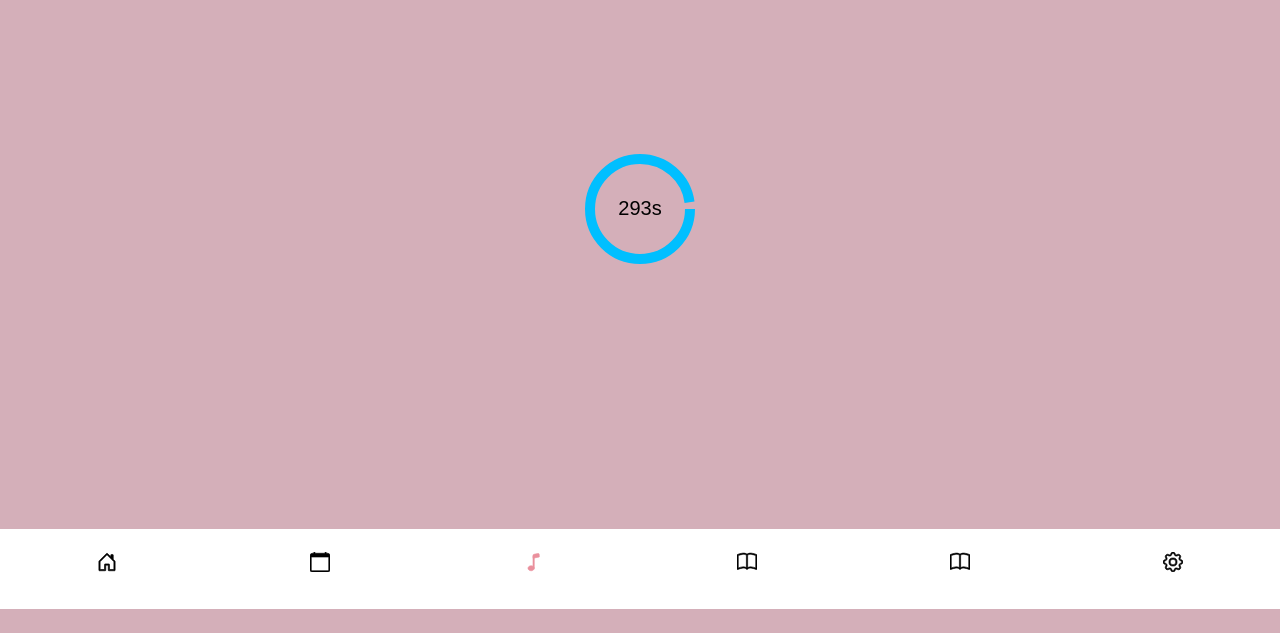
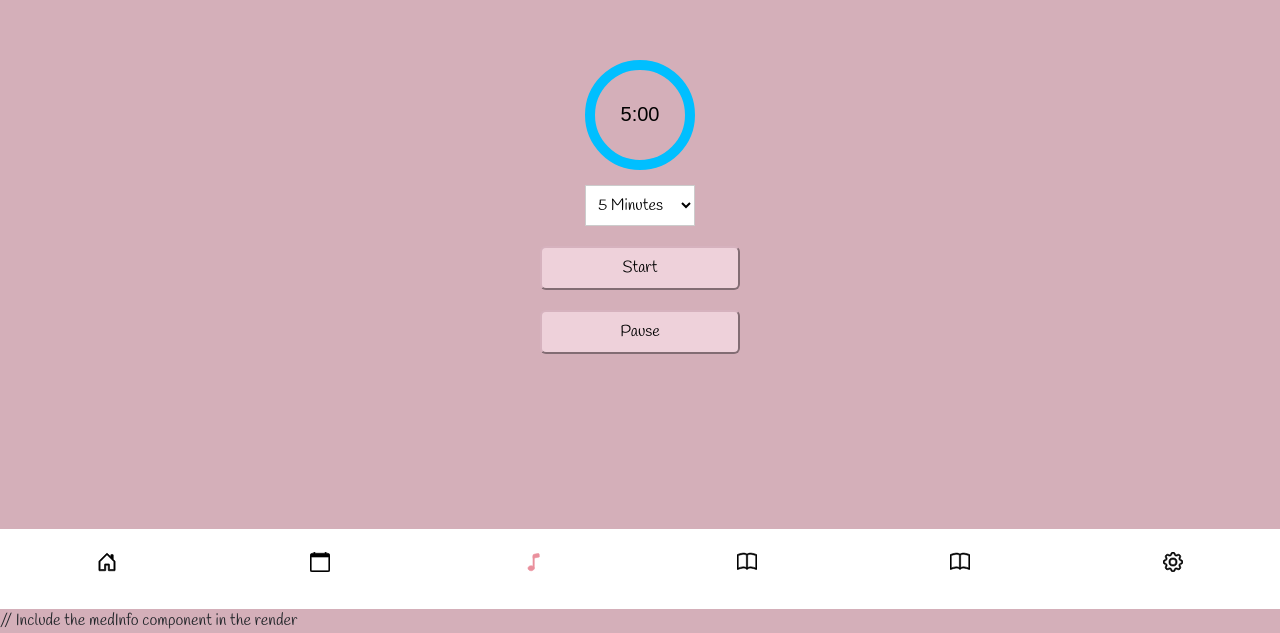
Before and after one commit to paceuniversity/team3spring2024, a React (Create React App) app in the folder moonflo/: page /meditation in a window 1280 px wide. Shown: the part 191-824 px from the top of the page. Before the commit the page ends 800 px from the top, so only its background shows below. Built offline with nearby package versions, Linux system fonts and the light colour scheme.

Commit message:
adding time selection, start and pause buttons on timer

```diff
--- a/moonflo/src/components/Timer.css
+++ b/moonflo/src/components/Timer.css
@@ -1,13 +1,42 @@
 .timer {
     display: flex;
+    flex-direction: column;
     justify-content: center;
     align-items: center;
     width: 100%;
     height: 100vh;
 }
 
+
+
+.timer div {
+    display: flex;
+    flex-direction: column;
+    align-items: center;
+}
+
+
+
+
+.timer button, .timer select {
+    margin: 10px;
+    padding: 8px 16px;
+    font-size: 16px;
+    cursor: pointer;
+}
+
+
 text {
     fill: black;
     font-size: 20px;
     font-family: Arial, sans-serif;
 }
+
+.timer select {
+    padding: 8px;
+    margin: 10px;
+    background-color: white;
+    border: 1px solid #ccc;
+    font-size: 16px;
+    cursor: pointer;
+}
--- a/moonflo/src/components/Timer.js
+++ b/moonflo/src/components/Timer.js
@@ -1,21 +1,47 @@
 import React, { useEffect, useState } from 'react';
 import './Timer.css';
 
-const Timer = ({ seconds }) => {
-    const [timeLeft, setTimeLeft] = useState(seconds);
+const Timer = () => {
+    const [timeLeft, setTimeLeft] = useState(300); // Default time (5 minutes)
+    const [timerId, setTimerId] = useState(null);
+    const [isActive, setIsActive] = useState(false);
     const radius = 50;
     const circumference = 2 * Math.PI * radius;
 
     useEffect(() => {
-        if (timeLeft > 0) {
-            const timerId = setTimeout(() => {
+        if (isActive && timeLeft > 0) {
+            const id = setTimeout(() => {
                 setTimeLeft(timeLeft - 1);
             }, 1000);
-            return () => clearTimeout(timerId);
+            setTimerId(id);
+        } else if (!isActive && timeLeft === 0) {
+            setIsActive(false); // Automatically stop the timer when it reaches zero
+        } else if (!isActive && timerId) {
+            clearTimeout(timerId);
         }
-    }, [timeLeft]);
+        return () => clearTimeout(timerId);
+    }, [isActive, timeLeft]);
 
-    const strokeDashoffset = () => circumference - (timeLeft / seconds) * circumference;
+    const handleStart = () => {
+        setIsActive(true);
+    };
+
+    const handlePause = () => {
+        setIsActive(false);
+    };
+
+    const handleChangeTime = (event) => {
+        setTimeLeft(parseInt(event.target.value));
+        setIsActive(false); // Reset the timer (stop it) when time is changed
+    };
+
+    const formatTime = () => {
+        const minutes = Math.floor(timeLeft / 60);
+        const seconds = timeLeft % 60;
+        return `${minutes}:${seconds.toString().padStart(2, '0')}`; // Formats time as "M:SS"
+    };
+
+    const strokeDashoffset = () => circumference - (timeLeft / 300) * circumference;
 
     return (
         <div className="timer">
@@ -31,9 +57,18 @@ const Timer = ({ seconds }) => {
                     cy="60"
                 />
                 <text x="50%" y="50%" dy=".3em" textAnchor="middle">
-                    {timeLeft}s
+                    {formatTime()}
                 </text>
             </svg>
+            <div>
+                <select onChange={handleChangeTime} value={timeLeft}>
+                    <option value="300">5 Minutes</option>
+                    <option value="600">10 Minutes</option>
+                    <option value="900">15 Minutes</option>
+                </select>
+                <button onClick={handleStart}>Start</button>
+                <button onClick={handlePause}>Pause</button>
+            </div>
         </div>
     );
 };
--- a/moonflo/src/pages/meditation.js
+++ b/moonflo/src/pages/meditation.js
@@ -1,12 +1,14 @@
 import React from "react";
 import NavBar from "../components/NavBar";
-import Timer from "../components/Timer"; // Ensure the path to Timer.js is correct based on your project structure
+import Timer from "../components/Timer";
+import medInfo from "./medInfo";
 
 const Meditation = () => {
     return (
         <div>
             <NavBar />
-            <Timer seconds={300} />  {/* For example, setting the timer to 5 minutes (300 seconds) */}
+            <Timer seconds={300} />
+            <medInfo />  // Include the medInfo component in the render
         </div>
     );
 };
```
